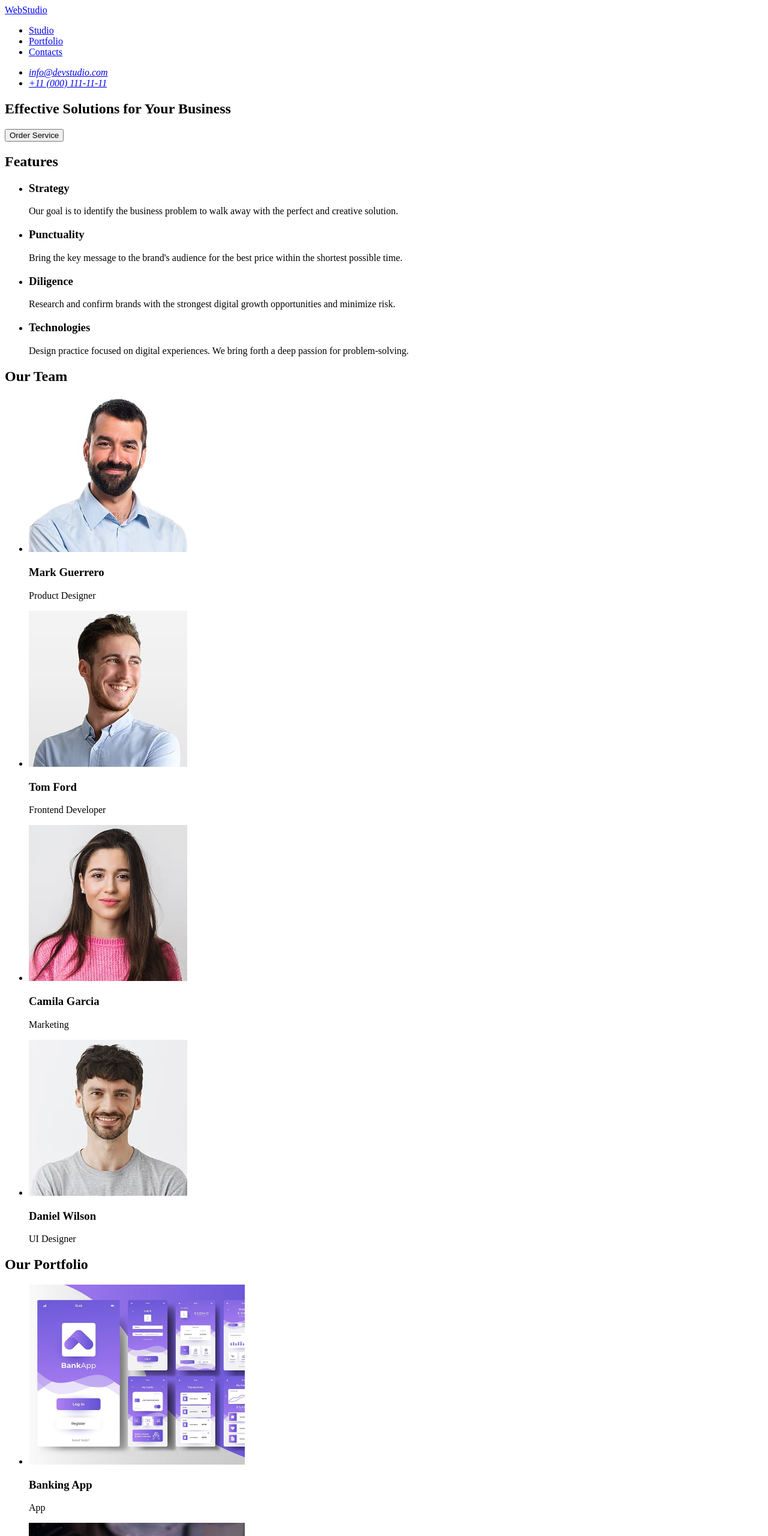
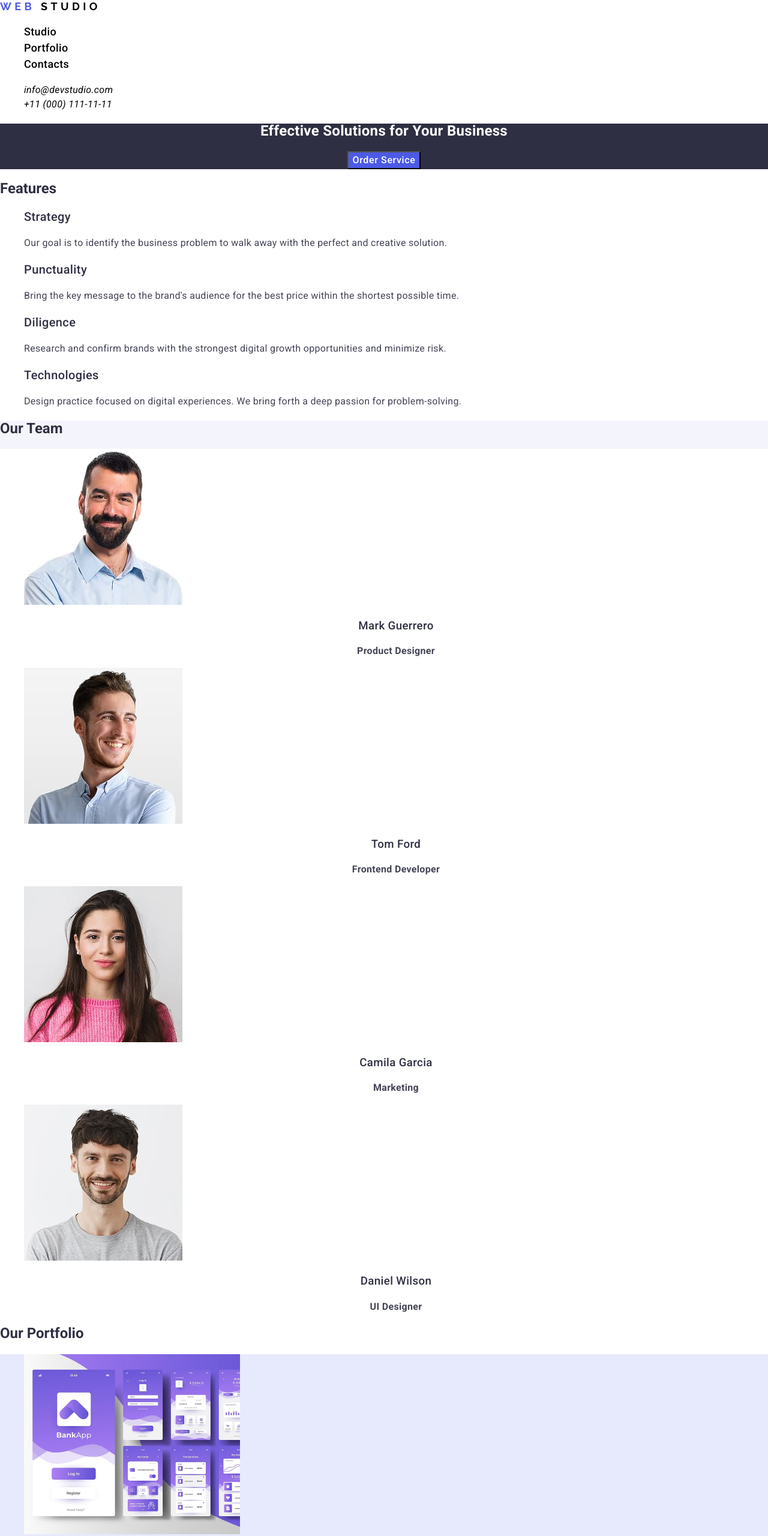
Before and after one commit to OlehSkrypnyk8/goit-markup-hw-02, a plain HTML site: page index.html in a window 1280 px wide. Shown: the top 2560 px of the page at 60% size. Drawn offline with nearby package versions, Linux system fonts and the light colour scheme.

Commit message:
Style css

```diff
--- a/css/styles.css
+++ b/css/styles.css
@@ -0,0 +1,187 @@
+* {
+    font-family: "Roboto", sans-serif;
+}
+body {
+    color:#2E2F42;
+}
+ul, li {
+        list-style-type: none;
+}
+p {
+    color: #434455;
+}
+a {
+    text-decoration: none;
+    color: black;
+}
+.header-nav {
+    font-weight: 700;
+    letter-spacing: 0.3em;
+    line-height: 1.16667;
+    font-size: 18px;
+    color: #2E2F42;
+
+}
+.logo-web {
+    font-weight: 700;
+    letter-spacing: 0.3em;
+    line-height: 1.16667;
+    font-family: Raleway, sans-serif;
+    font-size: 18px;
+    color: #4D5AE5;
+    text-transform: uppercase;
+}
+.logo-studio {
+    font-weight: 700;
+    letter-spacing: 0.3em;
+    line-height: 1.16667;
+    font-family: "Raleway", sans-serif;
+    text-transform: uppercase;
+    font-size: 18px;
+    }
+    .header-nav-list {
+    line-height: 1.5;
+    letter-spacing: 0.02em;
+    font-weight: 500;
+    color: #2E2F42;
+    }
+
+    /* Address start */
+.address {
+    line-height: 1.5;
+    letter-spacing: 0.02em;
+    color: #434455;
+}
+.address-list {}
+
+.address-list-item {}
+
+.address-list-item-number {}
+
+.address-list-item-mail {}
+/* Address end */
+
+/* Hero baner start */
+
+.hero-baner {
+    background-color: #2E2F42;
+    line-height: 1.07143;
+    letter-spacing: 0.02em;
+    text-align: center;
+    color: #FFFFFF;
+}
+
+.hero-baner-button {
+    cursor: pointer;
+    background-color:#4D5AE5;
+    color: #FFFFFF;
+    line-height: 1.5;
+    letter-spacing: 0.04em;
+    font-weight: 500;
+    font-size: 16px;
+}
+/* Hero baner end */
+
+/*  benefits section start */
+.benefits {}
+
+.benefits-list {
+}
+
+.benefits-list-item {}
+
+.benefits-list-item-head {
+    line-height: 1.2;
+    letter-spacing: 0.02em;
+    font-weight: 500;
+    font-size: 20px;
+
+}
+
+.benefits-list-item-text {
+    line-height: 1.5;
+    letter-spacing: 0.02em;
+    color: #434455;
+}
+/* benefits section end */
+
+/* our team strt */
+.our-team {
+    background-color: #F4F4FD;
+    font-weight: 700;
+}
+
+.our-team-head {}
+
+.our-team-list {
+    background-color: #FFFFFF;
+}
+
+.our-team-list-item {}
+
+.our-list-item-image {}
+
+.our-team-item-head {
+    font-weight: 500;
+    line-height: 1.2;
+    letter-spacing: 0.02em;
+    text-align: center;
+}
+
+.our-team-item-text {
+    line-height: 1.5;
+    letter-spacing: 0.02em;
+    text-align: center;
+}
+/* our team end */
+
+/* our portfolio start */
+.our-portfolio {
+    background-color: #FFFFFF;
+}
+.our-portfolio-head {
+    font-weight: 700;
+    line-height: 1.11111;
+    letter-spacing: 0.02em;
+    text-align: center;
+}
+.our-portfolio-list {
+    background-color:#E7E9FC ;
+}
+
+.our-portfolio-list-item {}
+
+.our-portfolio-item-image {}
+
+.our-portfolio-item-head {
+    line-height: 1.2;
+    letter-spacing: 0.02em;
+    font-weight: 500;
+}
+
+
+
+.our-portfolio-item-text {
+    line-height: 1.5;
+    letter-spacing: 0.02em;
+}
+/* our portfolio end */
+/* footer */
+.footer {
+    background-color: #2E2F42;
+
+}
+.footer-logo-studio {
+    font-weight: 700;
+    letter-spacing: 0.3em;
+    line-height: 1.16667;
+    font-family: "Raleway", sans-serif;
+    text-transform: uppercase;
+    font-size: 18px;
+    color: #F4F4FD;
+}
+.footer-text {
+    line-height: 1.5;
+    letter-spacing: 0.02em;
+    color: #F4F4FD;
+}
--- a/index.html
+++ b/index.html
@@ -10,128 +10,198 @@
       href="https://fonts.googleapis.com/css2?family=Raleway:ital,wght@0,100..900;1,100..900&family=Roboto:ital,wght@0,100..900;1,100..900&display=swap"
       rel="stylesheet"
     />
-
+    <link
+      rel="stylesheet"
+      href="https://cdnjs.cloudflare.com/ajax/libs/modern-normalize/3.0.1/modern-normalize.min.css"
+      integrity="sha512-q6WgHqiHlKyOqslT/lgBgodhd03Wp4BEqKeW6nNtlOY4quzyG3VoQKFrieaCeSnuVseNKRGpGeDU3qPmabCANg=="
+      crossorigin="anonymous"
+      referrerpolicy="no-referrer"
+    />
     <link rel="stylesheet" href="./css/styles.css" />
   </head>
   <body>
-    <header>
-      <nav>
-        <a href="./index.html">WebStudio</a>
-        <ul>
-          <li><a href="#">Studio</a></li>
-          <li><a href="#">Portfolio</a></li>
+    <header class="header">
+      <nav class="header-nav">
+        <a href="./index.html"
+          ><span class="logo-web">Web</span>
+          <span class="logo-studio">Studio</span></a
+        >
+        <ul class="header-nav-list">
+          <li><a href="#studio">Studio</a></li>
+          <li><a href="#portfolio">Portfolio</a></li>
           <li><a href="#">Contacts</a></li>
         </ul>
       </nav>
-      <address>
-        <ul>
-          <li><a href="mailto:info@devstudio.com">info@devstudio.com</a></li>
-          <li><a href="tel:+110001111111">+11 (000) 111-11-11</a></li>
+      <address class="address">
+        <ul class="address-list">
+          <li class="address-list-item">
+            <a href="mailto:info@devstudio.com" class="address-list-item-number"
+              >info@devstudio.com</a
+            >
+          </li>
+          <li class="address-list-item">
+            <a href="tel:+110001111111" class="address-list-item-mail"
+              >+11 (000) 111-11-11</a
+            >
+          </li>
         </ul>
       </address>
     </header>
     <main>
-      <section>
+      <section class="hero-baner">
         <h1>Effective Solutions for Your Business</h1>
-        <button type="button">Order Service</button>
+        <button type="button" class="hero-baner-button">Order Service</button>
       </section>
-      <section>
+      <section class="benefits">
         <h2>Features</h2>
-        <ul>
-          <li>
-            <h3>Strategy</h3>
-            <p>
+        <ul class="benefits-list">
+          <li class="benefit-list-item">
+            <h3 class="benefits-list-item-head">Strategy</h3>
+            <p class="benefits-list-item-text">
               Our goal is to identify the business problem to walk away with the
               perfect and creative solution.
             </p>
           </li>
-          <li>
-            <h3>Punctuality</h3>
-            <p>
+          <li class="benefits-list-item">
+            <h3 class="benefits-list-item-head">Punctuality</h3>
+            <p class="benefits-list-item-text">
               Bring the key message to the brand's audience for the best price
               within the shortest possible time.
             </p>
           </li>
-          <li>
-            <h3>Diligence</h3>
-            <p>
+          <li class="benefit-list-item">
+            <h3 class="benefits-list-item-head">Diligence</h3>
+            <p class="benefits-list-item-text">
               Research and confirm brands with the strongest digital growth
               opportunities and minimize risk.
             </p>
           </li>
-          <li>
-            <h3>Technologies</h3>
-            <p>
+          <li class="benefit-list-item">
+            <h3 class="benefits-list-item-head">Technologies</h3>
+            <p class="benefits-list-item-text">
               Design practice focused on digital experiences. We bring forth a
               deep passion for problem-solving.
             </p>
           </li>
         </ul>
       </section>
-      <section>
-        <h2>Our Team</h2>
-        <ul>
-          <li>
-            <img src="./images/img4.jpg" alt="Mark Guerrero" width="264" />
-            <h3>Mark Guerrero</h3>
-            <p>Product Designer</p>
+      <section class="our-team">
+        <h2 class="our-team-head" id="studio">Our Team</h2>
+        <ul class="our-team-list">
+          <li class="our-team-list-item">
+            <img
+              src="./images/img4.jpg"
+              alt="Mark Guerrero"
+              width="264"
+              class="our-list-item-image"
+            />
+            <h3 class="our-team-item-head">Mark Guerrero</h3>
+            <p class="our-team-item-text">Product Designer</p>
           </li>
-          <li>
-            <img src="./images/img1.jpg" alt="Tom Ford" width="264" />
-            <h3>Tom Ford</h3>
-            <p>Frontend Developer</p>
+          <li class="our-team-list-item">
+            <img
+              src="./images/img1.jpg"
+              alt="Tom Ford"
+              width="264"
+              class="our-list-item-image"
+            />
+            <h3 class="our-team-item-head">Tom Ford</h3>
+            <p class="our-team-item-text">Frontend Developer</p>
           </li>
-          <li>
-            <img src="./images/img2.jpg" alt="Camila Garcia" width="264" />
-            <h3>Camila Garcia</h3>
-            <p>Marketing</p>
+          <li class="our-team-list-item">
+            <img
+              src="./images/img2.jpg"
+              alt="Camila Garcia"
+              width="264"
+              class="our-list-item-image"
+            />
+            <h3 class="our-team-item-head">Camila Garcia</h3>
+            <p class="our-team-item-text">Marketing</p>
           </li>
-          <li>
-            <img src="./images/img3.jpg" alt="Daniel Wilson" width="264" />
-            <h3>Daniel Wilson</h3>
-            <p>UI Designer</p>
+          <li class="our-team-list-item">
+            <img
+              src="./images/img3.jpg"
+              alt="Daniel Wilson"
+              width="264"
+              class="our-list-item-image"
+            />
+            <h3 class="our-team-item-head">Daniel Wilson</h3>
+            <p class="our-team-item-text">UI Designer</p>
           </li>
         </ul>
       </section>
       <section id="portfolio">
-        <h2>Our Portfolio</h2>
-        <ul>
-          <li>
-            <img src="./images/Banking.jpg" alt="Banking" width="360" />
-            <h3>Banking App</h3>
-            <p>App</p>
+        <h2 class="our-portfolio">Our Portfolio</h2>
+        <ul class="our-portfolio-list">
+          <li class="portfolio-list-item">
+            <img
+              src="./images/Banking.jpg"
+              alt="Banking"
+              width="360"
+              class="our-portfolio-item-image"
+            />
+            <h3 class="our-portfolio-item-head">Banking App</h3>
+            <p class="our-portfolio-item-text">App</p>
           </li>
-          <li>
-            <img src="images/Cashless.jpg" alt="Cashless" width="360" />
-            <h3>Cashless Payment</h3>
-            <p>Marketing</p>
+          <li class="portfolio-list-item">
+            <img
+              src="images/Cashless.jpg"
+              alt="Cashless"
+              width="360"
+              class="our-portfolio-item-image"
+            />
+            <h3 class="our-portfolio-item-head">Cashless Payment</h3>
+            <p class="our-portfolio-item-text">Marketing</p>
           </li>
-          <li>
-            <img src="./images/Maditation.jpg" alt="Maditation" width="360" />
-            <h3>Meditation App</h3>
-            <p>App</p>
+          <li class="portfolio-list-item">
+            <img
+              src="./images/Meditation.jpg"
+              alt="Meditation"
+              width="360"
+              class="our-portfolio-item-image"
+            />
+            <h3 class="our-portfolio-item-head">Meditation App</h3>
+            <p class="our-portfolio-item-text">App</p>
           </li>
-          <li>
-            <img src="./images/taxi.jpg" alt="Taxi" width="360" />
-            <h3>Taxi Service</h3>
-            <p>Marketing</p>
+          <li class="portfolio-list-item">
+            <img
+              src="./images/taxi.jpg"
+              alt="Taxi"
+              width="360"
+              class="our-portfolio-item-image"
+            />
+            <h3 class="our-portfolio-item-head">Taxi Service</h3>
+            <p class="our-portfolio-item-text">Marketing</p>
           </li>
-          <li>
-            <img src="./images/screen.jpg" alt="Screen" width="360" />
-            <h3>Screen Illustrations</h3>
-            <p>Design</p>
+          <li class="portfolio-list-item">
+            <img
+              src="./images/screen.jpg"
+              alt="Screen"
+              width="360"
+              class="our-portfolio-item-image"
+            />
+            <h3 class="our-portfolio-item-head">Screen Illustrations</h3>
+            <p class="our-portfolio-item-text">Design</p>
           </li>
-          <li>
-            <img src="./images/online-courses.jpg" alt="Courses" width="360" />
-            <h3>Online Courses</h3>
-            <p>Marketing</p>
+          <li class="portfolio-list-item">
+            <img
+              src="./images/online-courses.jpg"
+              alt="Courses"
+              width="360"
+              class="our-portfolio-item-image"
+            />
+            <h3 class="our-portfolio-item-head">Online Courses</h3>
+            <p class="our-portfolio-item-text">Marketing</p>
           </li>
         </ul>
       </section>
     </main>
-    <footer>
-      <a href="./index.html">WebStudio</a>
-      <p>
+    <footer class="footer">
+      <a href="./index.html"
+        ><span class="logo-web">Web</span
+        ><span class="footer-logo-studio">Studio</span></a
+      >
+      <p class="footer-text">
         Increase the flow of customers and sales for your business with digital
         marketing & growth solutions.
       </p>
```
Also changed, not shown: images/Meditation.jpg (renamed from images/Maditation.jpg).
